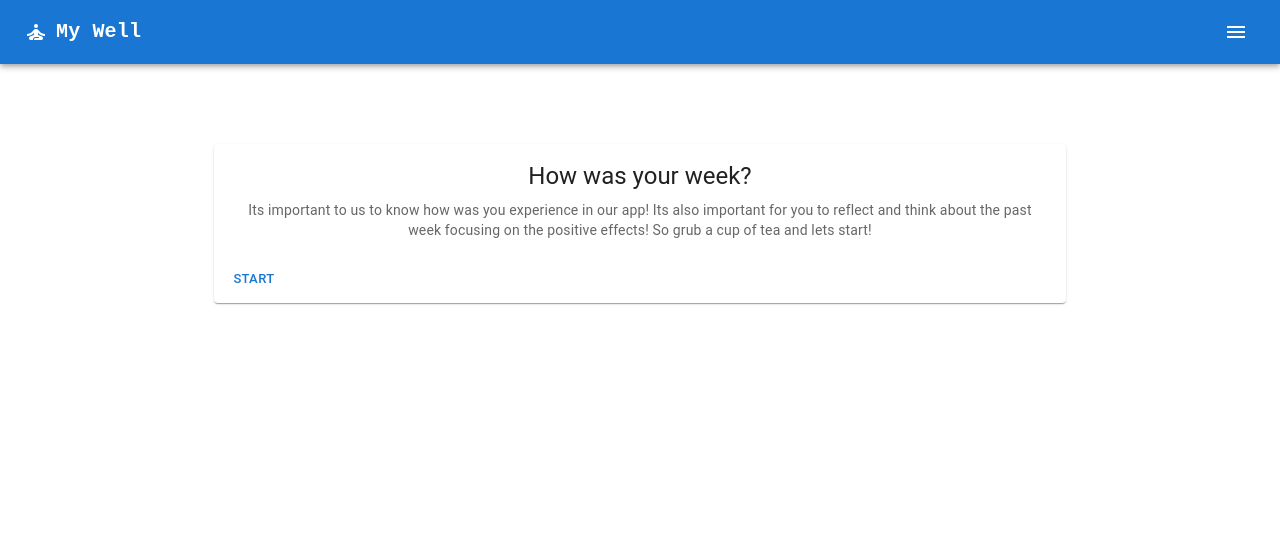
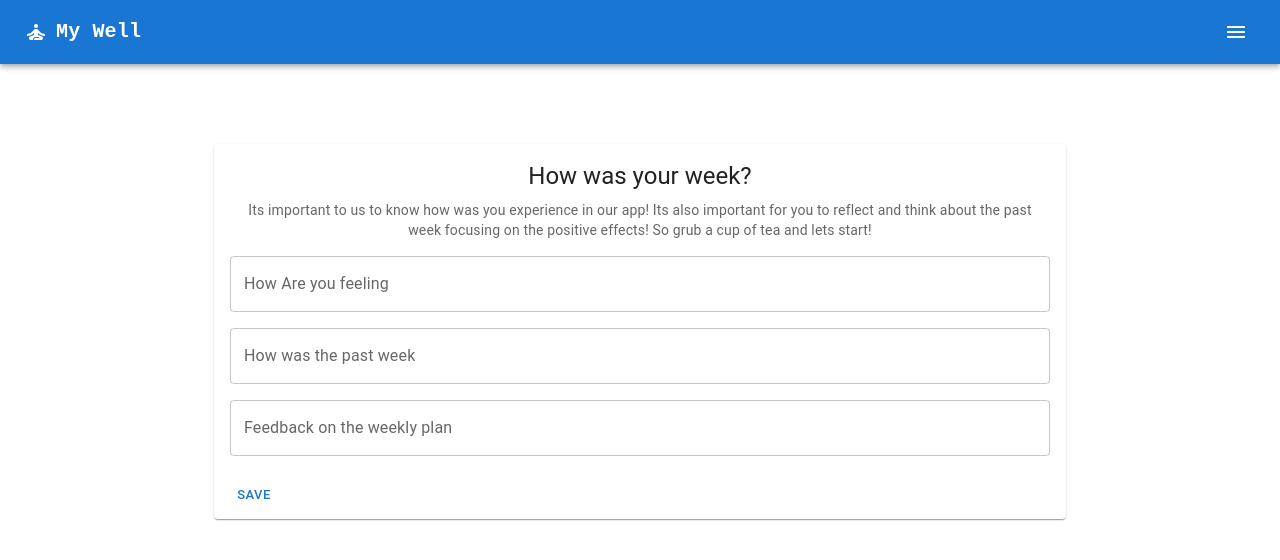
Before and after one commit to shirvel/MyWell, a React (Vite) app in the folder frontend/: page /week-reflection in a window 1280 px wide. Shown: the top 560 px of the page. Built offline with nearby package versions, Linux system fonts and the light colour scheme.

Commit message:
finish week reflection with backend mock

```diff
--- /dev/null
+++ b/frontend/src/WeekReflection/WeekReflectionService.tsx
@@ -0,0 +1,13 @@
+export type IReflectionSummery = {
+	feeling: string;
+	pastWeek: string;
+	feedback: string;
+};
+
+export const sendWeekReflection = (
+	userId: string,
+	reflectionSummery: IReflectionSummery
+) => {
+	console.log("sends the reflection summery", reflectionSummery);
+	return null;
+};
--- a/frontend/src/WeekReflection/WeekRelection.tsx
+++ b/frontend/src/WeekReflection/WeekRelection.tsx
@@ -5,9 +5,23 @@ import {
 	Card,
 	CardActions,
 	CardContent,
+	TextField,
 } from "@mui/material";
+import { useCallback, useState } from "react";
+import { sendWeekReflection } from "./WeekReflectionService";
 
 export const WeekReflection = () => {
+	const [feeling, setFeeling] = useState<string>("");
+	const [pastWeek, setPastWeek] = useState<string>("");
+	const [feedback, setFeedback] = useState<string>("");
+
+	const saveReflection = useCallback(() => {
+		sendWeekReflection("123", { feeling, pastWeek, feedback });
+		setFeeling("");
+		setPastWeek("");
+		setFeedback("");
+	}, [feeling, pastWeek, feedback]);
+
 	return (
 		<Container maxWidth="md" sx={{ textAlign: "center", mt: 10 }}>
 			<Card>
@@ -15,15 +29,46 @@ export const WeekReflection = () => {
 					<Typography gutterBottom variant="h5" component="div">
 						How was your week?
 					</Typography>
-					<Typography variant="body2" color="text.secondary">
+					<Typography variant="body2" color="text.secondary" className="pb-4">
 						Its important to us to know how was you experience in our app! Its
 						also important for you to reflect and think about the past week
 						focusing on the positive effects! So grub a cup of tea and lets
 						start!
 					</Typography>
+					<div className="space-y-4">
+						<TextField
+							className="w-full"
+							label="How Are you feeling"
+							variant="outlined"
+							value={feeling}
+							onChange={(event) => {
+								setFeeling(event.target.value);
+							}}
+						/>
+						<TextField
+							className="w-full"
+							label="How was the past week"
+							variant="outlined"
+							value={pastWeek}
+							onChange={(event) => {
+								setPastWeek(event.target.value);
+							}}
+						/>
+						<TextField
+							className="w-full"
+							label="Feedback on the weekly plan"
+							variant="outlined"
+							value={feedback}
+							onChange={(event) => {
+								setFeedback(event.target.value);
+							}}
+						/>
+					</div>
 				</CardContent>
 				<CardActions>
-					<Button size="small">Start</Button>
+					<Button size="small" onClick={saveReflection}>
+						Save
+					</Button>
 				</CardActions>
 			</Card>
 		</Container>
```
Also changed, not shown: frontend/src/tailwind.css.
